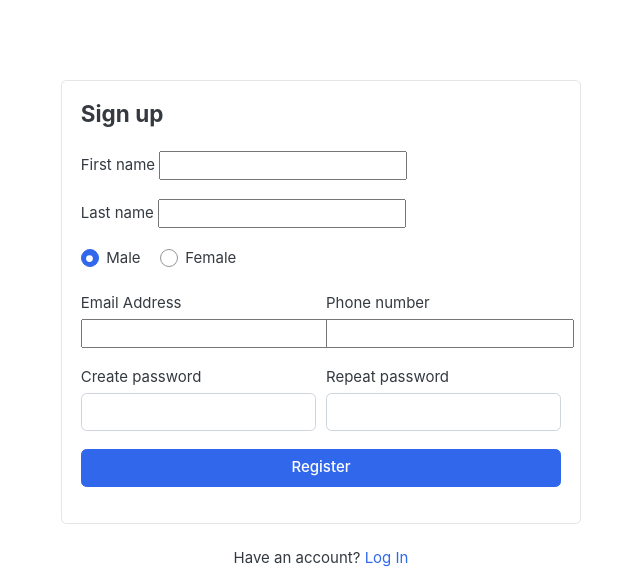
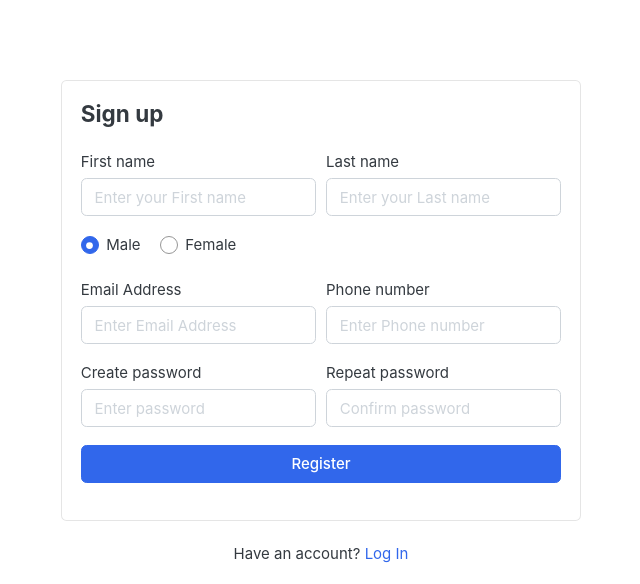
Before and after one commit to mechanovkirill/EcommerceDjangoProject, a Django app: page /accounts/register/ in a window 1280 px wide. Shown: the part 118-702 px from the top of the page, without its empty margins (319-959 px from the left). Run offline with Django 4.2, Linux system fonts and the light colour scheme; data that the repository does not hold is empty; some libraries are stand-ins or nearby versions; some web fonts are replaced.

Commit message:
Entered tags in template, changed widgets of modelform.

```diff
--- a/Ecommerce/accounts/forms.py
+++ b/Ecommerce/accounts/forms.py
@@ -2,6 +2,24 @@
 from .models import Account
 
 class RegistrationForm(forms.ModelForm):
+    password = forms.CharField(widget=forms.PasswordInput(attrs={
+        'placeholder':'Enter password',
+        'class':'form_control',
+    }))
+    confirm_password = forms.CharField(widget=forms.PasswordInput(attrs={
+        'placeholder':'Confirm password',
+        'class':'form_control',
+    }))
     class Meta:
         model = Account
         fields = ['first_name', 'last_name', 'email', 'phone_number', 'password']
+
+    def __init__(self, *args, **kwargs):
+        super(RegistrationForm, self).__init__(*args, **kwargs)
+        self.fields['first_name'].widget.attrs["placeholder"] = "Enter your First name"
+        self.fields['last_name'].widget.attrs["placeholder"] = "Enter your Last name"
+        self.fields['email'].widget.attrs["placeholder"] = "Enter Email Address"
+        self.fields['phone_number'].widget.attrs["placeholder"] = "Enter Phone number"
+        for field in self.fields:
+            self.fields[field].widget.attrs["class"] = "form-control"
+    """ С помощью метода супер меняет действия init и меняет атрибуты полей формы """
--- a/Ecommerce/templates/accounts/register.html
+++ b/Ecommerce/templates/accounts/register.html
@@ -11,7 +11,7 @@
 	<div class="card mx-auto" style="max-width:520px; margin-top:40px;">
       <article class="card-body">
 		<header class="mb-4"><h4 class="card-title">Sign up</h4></header>
-		<form action="{% url 'accounts:register-view' %} method="POST">
+		<form action="{% url 'accounts:register-view' %}" method="POST">
           {% csrf_token %}
 				<div class="form-row">
 					<div class="col form-group">
@@ -46,11 +46,11 @@
 				<div class="form-row">
 					<div class="form-group col-md-6">
 						<label>Create password</label>
-					    <input class="form-control" type="password">
+                        {{ form.password }}
 					</div> <!-- form-group end.// -->
 					<div class="form-group col-md-6">
 						<label>Repeat password</label>
-					    <input class="form-control" type="password">
+                        {{ form.confirm_password }}
 					</div> <!-- form-group end.// -->
 				</div>
 			    <div class="form-group">
```
